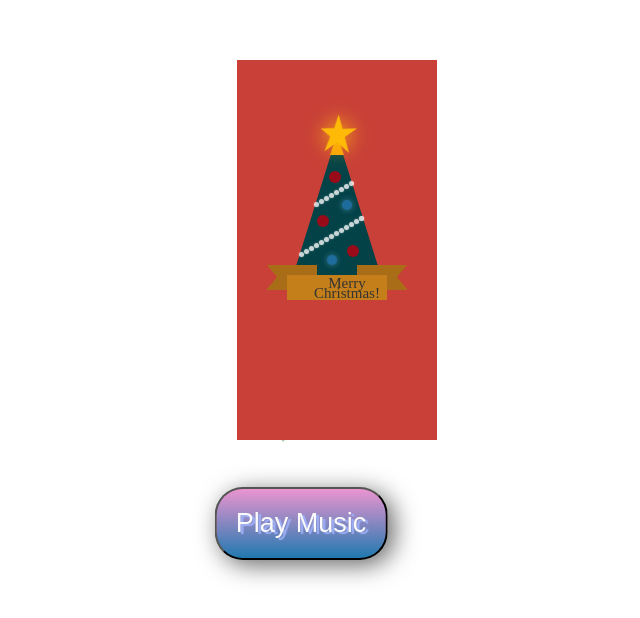
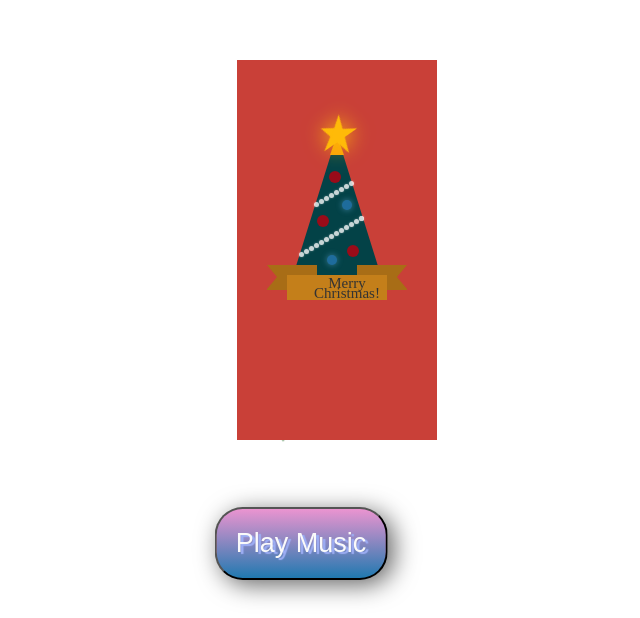
Before and after one commit to LiDesheng2333/chrismas, a website: page src/index.html in a window 1280 px wide. Shown: the part 198-816 px from the top of the page, without its empty margins (411-1051 px from the left). Drawn offline with Linux system fonts and the light colour scheme.

Commit message:
Update styles.css

```diff
--- a/src/styles.css
+++ b/src/styles.css
@@ -429,8 +429,8 @@ img {
 }
 
 #playButton {
-  position: absolute;
-  bottom: 50px; /* 距离底部的距离，根据需要调整 */
+  position: fixed;
+  bottom: 30px; /* 距离底部的距离，根据需要调整 */
   left: 55%; /* 将按钮居中 */
   transform: translateX(-50%); /* 使按钮在水平方向上居中 */
   background: #eb94d0;
```
